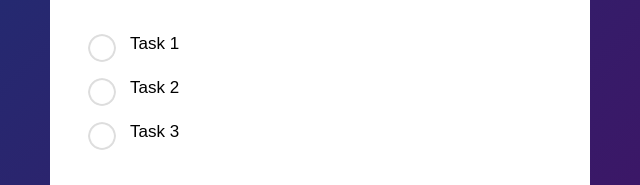
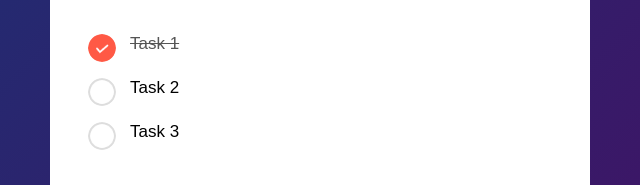
Before and after one commit to kylemngbt/to-do-list-app, a plain HTML site: page index.html in a window 1280 px wide. Shown: the part 253-438 px from the top of the page, 320-960 px from the left. Drawn offline with Linux system fonts and the light colour scheme.

Commit message:
style: change the styling and img of checked class

```diff
--- a/css/styles.css
+++ b/css/styles.css
@@ -87,3 +87,12 @@ ul li::before {
   top: 12px;
   left: 8px;
 }
+
+ul li.checked {
+  color: #555;
+  text-decoration: line-through;
+}
+
+ul li.checked::before {
+  background-image: url(../images/checked.png);
+}
```
